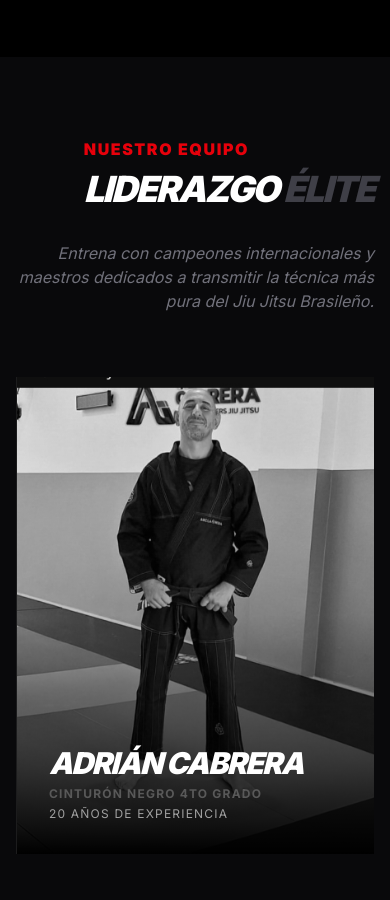
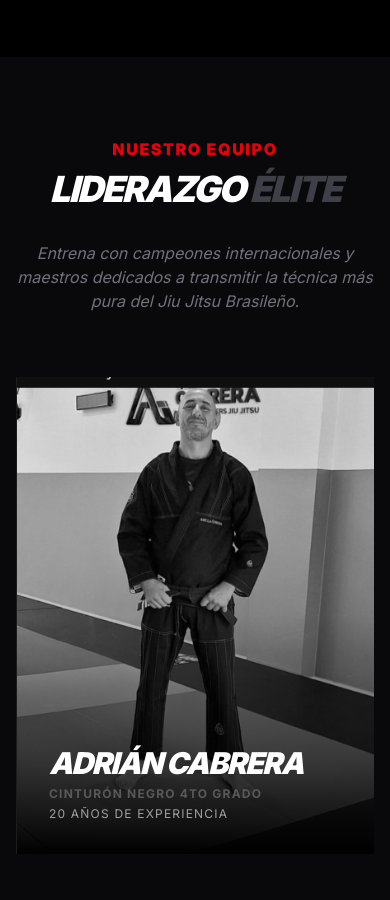
Before and after one commit to diegorosso/sukata, a Vue app: page / in a window 390 px wide. Shown: the part 6100-7000 px from the top of the page. Built offline with nearby package versions, Linux system fonts and the light colour scheme.

Commit message:
titulo de instructores en mobile en el centro

```diff
--- a/src/components/Instructors.vue
+++ b/src/components/Instructors.vue
@@ -36,9 +36,9 @@ const instructors: Instructor[] = [
 <template>
   <div class="max-w-7xl mx-auto px-4 sm:px-6 lg:px-8">
     <div
-      class="flex flex-col md:flex-row justify-between items-end mb-16 gap-8"
+      class="flex flex-col md:flex-row justify-between items-center md:items-end mb-16 gap-8"
     >
-      <div>
+      <div class="text-center md:text-left">
         <h2 class="text-red-600 font-black tracking-widest uppercase mb-2">
           Nuestro Equipo
         </h2>
@@ -48,7 +48,7 @@ const instructors: Instructor[] = [
           Liderazgo <span class="text-zinc-700">Élite</span>
         </h3>
       </div>
-      <p class="max-w-md text-zinc-500 text-right italic font-medium">
+      <p class="max-w-md text-zinc-500 text-center md:text-right italic font-medium">
         Entrena con campeones internacionales y maestros dedicados a transmitir
         la técnica más pura del Jiu Jitsu Brasileño.
       </p>
```
